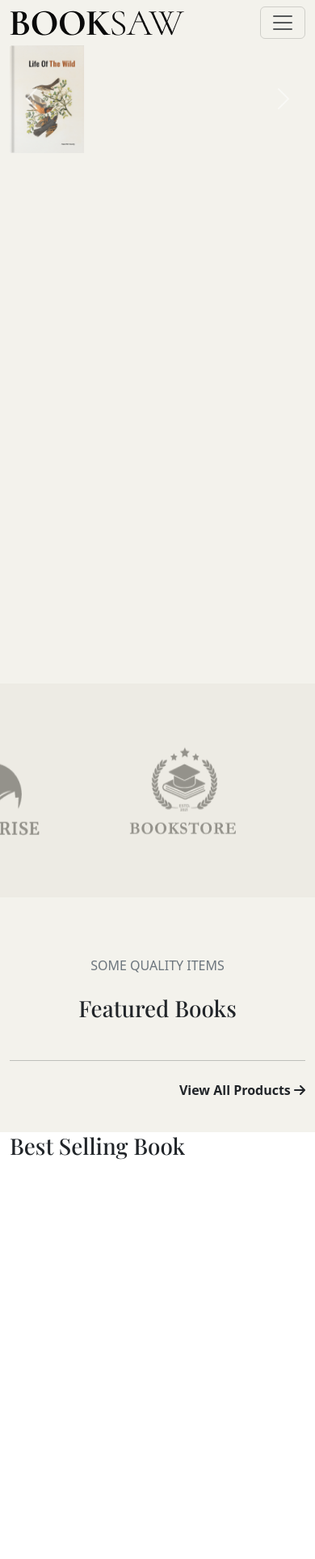
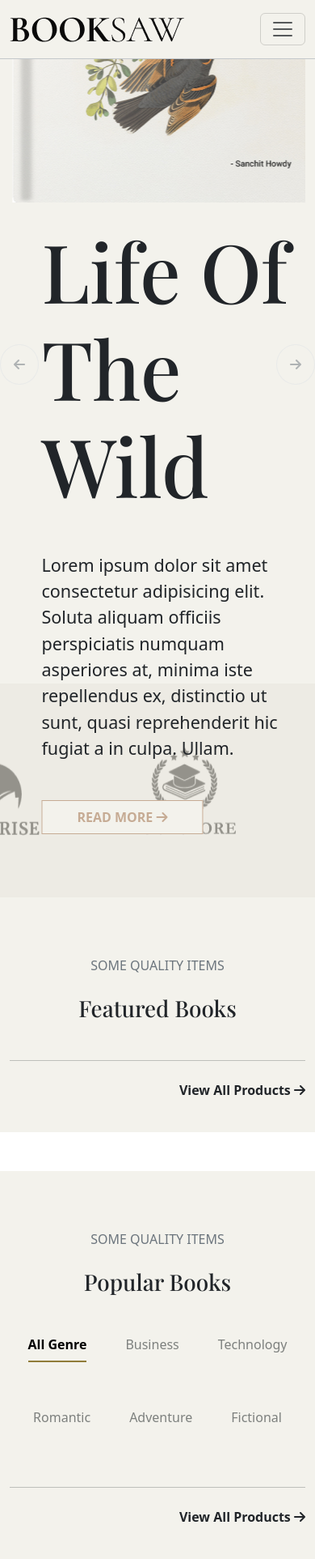
Before and after one commit to Iyasajeeb/Task-6-focal-X-v7, a plain HTML site: page index.html in a window 390 px wide. Shown: the top 1925 px of the page at 81% size. Before the commit the page ends 1446 px from the top, so only its background shows below. Drawn offline with nearby package versions, Linux system fonts and the light colour scheme; no server answers; a web font is replaced by a local one.

Commit message:
update-1

```diff
--- a/assets/css/Style.css
+++ b/assets/css/Style.css
@@ -12,13 +12,29 @@
 .btn-color{
     border: 5px solid #C4A790 !important;
 }
+.navbar-expand-lg .navbar-nav .nav-link{
+    padding: 20px;
+    font-size: 20px;
+}
+.navbar-nav .nav-link.active{
+    color: #e4b768;
+}
 .hero{
     height: calc(100vh - 56px) !important;
     margin-top: 56px;
 }
+.hero-btn{
+    color: #C6AB94;
+    border:1px solid #C6AB94;
+    width: 200px;
+}
 h2{
     font-family: "Playfair Display" , serif;
 }
+.h2-extra-size{
+    font-size: 100px;
+}
+
 .card-title{
     font-family: "Playfair Display" , serif;
     color: #7C561A;
@@ -30,3 +46,15 @@ h2{
 .view_more{
     cursor: pointer;
 }
+.nav-underline .nav-link.active, .nav-underline .show>.nav-link{
+    border-bottom-color : #907C39;
+}
+.nav-link{
+    color: #7D807E ;
+}
+.nav-link:focus, .nav-link:hover{
+
+    border-bottom-color : #907C39;
+    color: black ;
+
+}
--- a/assets/js/script.js
+++ b/assets/js/script.js
@@ -27,17 +27,45 @@ fetch('https://wolnelektury.pl/api/authors/adam-mickiewicz/kinds/liryka/parent_b
     let DivBestSellingBook = document.getElementById('best-selling-book');
     function bestSellingBook(res)
     {
-        for  (let index = 0; index < 2; index++) {
+      console.log(res);
+      DivBestSellingBook.innerHTML +=`
+      <div class="d-flex justify-content-center">
+          <div class="col-lg-4 col-md-12 col-sm-12">
+             <img class="w-75 shadow p-4 bg-color-2" src="${res.simple_thumb}"/>
+          </div>
+          <div class=""col-lg-4 col-md-12 col-sm-12"">
+            <h2 class="fs-1 pb-5 mb-4">Best Selling Book</h2>
+            <p class="card-author pb-2"> By ${res.authors[0].name}</p>
+            <h2 class="mb-4">${res.title}</h2>
+            <div class ="w-50">
+              <p class="card-author class=">Lorem, ipsum dolor sit amet consectetur adipisicing elit. Pariatur consequuntur perspiciatis fugiat, totam eos praesentium eveniet quae placeat minus dicta ipsum harum amet aliquam dignissimos cupiditate laboriosam, dolorum odit.</p>
+            </div>
+            <p class="view_more fs-6 fw-bolder text-start py-5">Shop It Now <i class="fa-solid fa-arrow-right"></i></p>
+          </div>
+
+
+      </div>
+      `
+    };
+
+    fetch('https://wolnelektury.pl/api/authors/adam-mickiewicz/kinds/liryka/parent_books/')
+    .then(res => res.json())
+    .then(res => popularBooks(res));
+
+    let DivPopulardBooks = document.getElementById('popular-books');
+    function  popularBooks(res)
+    {
+      for (let index = 0; index < 46; index++ ) {
 
         console.log(res);
-        DivBestSellingBook.innerHTML +=`
-        <div>
-            <div>
-             <img class="w-75 shadow p-4 bg-color-2" src={${res[index].simple_thumb}}/>
-            </div>
+        DivPopulardBooks.innerHTML += `
+        <div class="col-lg-3 col-6-md col-sm-12 ">
+            <img class="w-75 shadow p-4 bg-color-2 " src="${res[index].simple_thumb}"/>
+            <h3 class="card-title p-3">${res[index].title}</h3>
+            <p class="card-author fs-6">${res[index].author}</p>
+        </div>
 
-        </div>
-        `
+            `
 
         }
     };
--- a/index.html
+++ b/index.html
@@ -14,7 +14,7 @@
 <body>
     <header>
       <!-- Start Navbar -->
-        <nav class="navbar navbar-expand-lg fixed-top bg-color-1">
+        <nav class="navbar navbar-expand-lg fixed-top bg-color-1 border-bottom border-secondary-subtle py-3">
             <div class="container-fluid">
               <a class="navbar-logo"><img src="./assets/images/logo.png"></a>
               <button class="navbar-toggler" type="button" data-bs-toggle="collapse" data-bs-target="#navbarSupportedContent" aria-controls="navbarSupportedContent" aria-expanded="false" aria-label="Toggle navigation">
@@ -40,23 +40,50 @@
       <!-- End Navbar -->
 
       <!-- Start Hero -->
-      <section class="hero container-fluid bg-color-1">
-        <div id="carouselExample" class="carousel slide">
+      <section class="hero d-flex justify-content-center align-items-center bg-color-1">
+        <div id="carouselExampleAutoplaying" class="carousel slide container-fluid" data-bs-ride="carousel">
           <div class="carousel-inner">
             <div class="carousel-item active">
-              <img src="./assets/images/main-banner1.jpg" class="d-block w-25" alt="...">
+              <div class="col-4 mx-4 ">
+                <img src="./assets/images/main-banner1.jpg" alt="">
+              </div>
+              <div class="row justify-content-around">
+                <div class="col-lg-3 col-md-6 col-sm-12 ps-5 pt-4 mx-4">
+                  <h2 class="h2-extra-size ">Life Of The Wild</h2>
+                  <p class=" my-5 fs-4 ">Lorem ipsum dolor sit amet consectetur adipisicing elit.
+                    Soluta aliquam officiis perspiciatis numquam asperiores at,
+                    minima iste repellendus ex, distinctio ut sunt, quasi
+                    reprehenderit hic fugiat a in culpa. Ullam.
+                  </p>
+                  <button class="bg-color-1 hero-btn fw-bold py-2 px-4 ">READ MORE <i class="fa-solid fa-arrow-right"></i></button>
+                </div>
+              </div>
             </div>
-            <div class="carousel-item">
-              <img src="./assets/images/main-banner2.jpg" class="d-block w-25" alt="...">
+            <div class="carousel-item ">
+              <div class="col-4 mx-4  ">
+                <img src="./assets/images/main-banner2.jpg" alt="">
+              </div>
+              <div class="row justify-content-around">
+                <div class="col-lg-3 col-md-6 col-sm-12 ps-5 pt-4 fs-4 mx-4">
+                  <h2 class="h2-extra-size">Birds Gonna Be Happy</h2>
+                  <p class=" my-5">Lorem ipsum dolor sit amet consectetur adipisicing elit.
+                    Soluta aliquam officiis perspiciatis numquam asperiores at,
+                    minima iste repellendus ex, distinctio ut sunt, quasi
+                    reprehenderit hic fugiat a in culpa. Ullam.
+                  </p>
+                  <button class="bg-color-1 hero-btn fw-bold py-2 px-4 ">READ MORE <i class="fa-solid fa-arrow-right"></i></button>
+                </div>
+
+              </div>
             </div>
           </div>
-          <button class="carousel-control-prev" type="button" data-bs-target="#carouselExample" data-bs-slide="prev">
-            <span class="carousel-control-prev-icon" aria-hidden="true"></span>
+          <button class="carousel-control-prev justify-content-start " type="button" data-bs-target="#carouselExampleAutoplaying" data-bs-slide="prev">
+            <i class="fa-solid fa-arrow-left border p-3 rounded-circle text-secondary"></i>
             <span class="visually-hidden">Previous</span>
           </button>
-          <button class="carousel-control-next" type="button" data-bs-target="#carouselExample" data-bs-slide="next">
-            <span class="carousel-control-next-icon" aria-hidden="true"></span>
-            <span class="visually-hidden">Next</span>
+          <button class="carousel-control-next justify-content-end " type="button" data-bs-target="#carouselExampleAutoplaying" data-bs-slide="next">
+            <i class="fa-solid fa-arrow-right border p-3 rounded-circle text-secondary" aria-hidden="true"></i>
+            <span class="visually-hidden ">Next</span>
           </button>
         </div>
       </section>
@@ -67,7 +94,7 @@
     <main>
       <!-- strat clients  -->
        <section>
-        <div class="clients d-flex justify-content-center py-5 bg-color-2">
+        <div class=" clients d-flex justify-content-center py-5 bg-color-2">
           <img src="./assets/images/client-image1.png" class="p-4">
           <img src="./assets/images/client-image2.png" class="p-4">
           <img src="./assets/images/client-image3.png" class="p-4">
@@ -82,7 +109,7 @@
         <div class="container text-center py-4 bg-color-1">
           <p class="text-uppercase text-secondary mt-5">some quality items</p>
           <h2 class=" text-dark fs-1 my-4 ">Featured Books</h2>
-          <div class="row cards-row d-flex justify-content-center my-4" id="featured-books"></div>
+          <div class="row d-flex justify-content-center my-4" id="featured-books"></div>
           <hr class="my-4" />
           <p class="view_more fs-6 fw-bolder text-end">View All Products <i class="fa-solid fa-arrow-right"></i></p>
         </div>
@@ -92,12 +119,44 @@
 
       <!-- Start Best Selling Book -->
        <section>
-        <div class="container-fluid d-flex">
-          <h2 class="fs-1">Best Selling Book</h2>
-          <div class="row cards-row d-flex justify-content-center my-4" id="best-selling-book"></div>
+        <div class="container-fluid  justify-content-center">
+          <div class="row d-flex my-4" id="best-selling-book"></div>
         </div>
        </section>
       <!-- End Best Selling Book -->
+
+      <!-- Start popular Books -->
+      <section class="bg-color-1">
+        <div class="container text-center py-4 bg-color-1">
+          <p class="text-uppercase text-secondary mt-5">some quality items</p>
+          <h2 class=" text-dark fs-1 my-4 ">Popular Books</h2>
+          <ul class="nav nav-underline justify-content-center">
+            <li class="nav-item p-3">
+              <a class="nav-link active" aria-current="page" href="#">All Genre</a>
+            </li>
+            <li class="nav-item p-3">
+              <a class="nav-link" href="#">Business</a>
+            </li>
+            <li class="nav-item p-3">
+              <a class="nav-link" href="#">Technology</a>
+            </li>
+            <li class="nav-item p-3">
+              <a class="nav-link" href="#">Romantic</a>
+            </li>
+            <li class="nav-item p-3">
+              <a class="nav-link" href="#">Adventure</a>
+            </li>
+            <li class="nav-item p-3">
+              <a class="nav-link" href="#">Fictional</a>
+            </li>
+
+          </ul>
+          <div class="row d-flex justify-content-center my-4" id="popular-books"></div>
+          <hr class="my-4" />
+          <p class="view_more fs-6 fw-bolder text-end">View All Products <i class="fa-solid fa-arrow-right"></i></p>
+        </div>
+       </section>
+      <!-- End popular Books -->
 
 
     </main>
```
